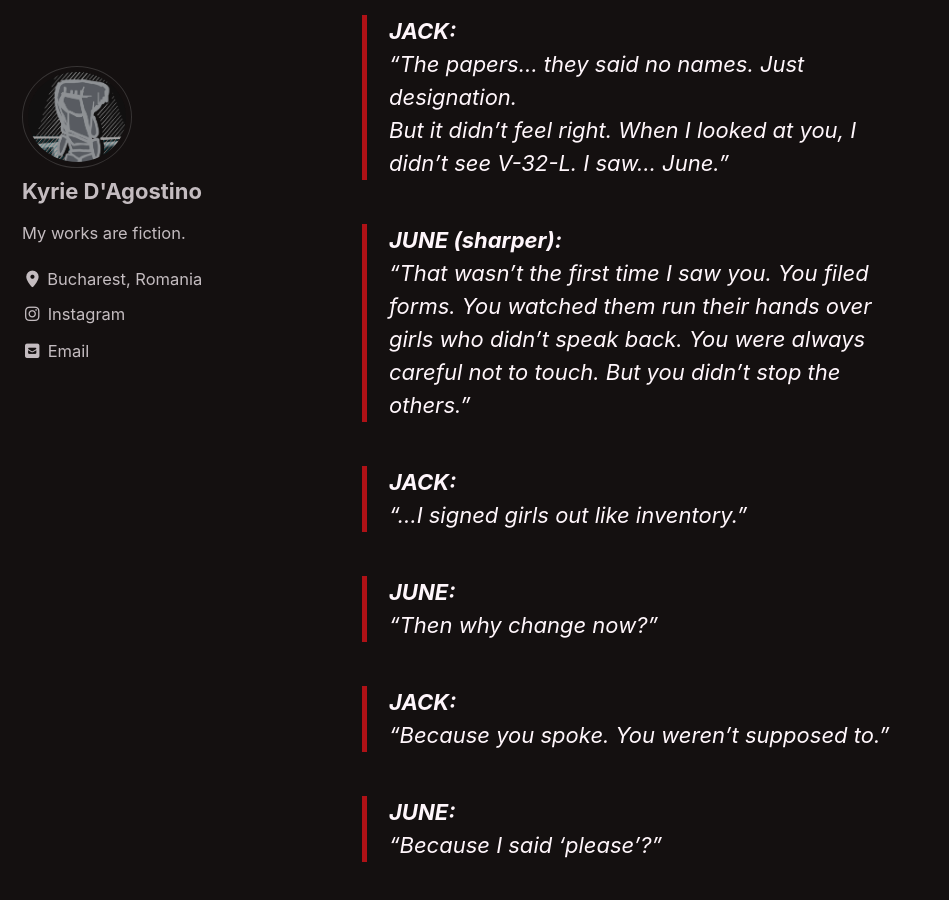
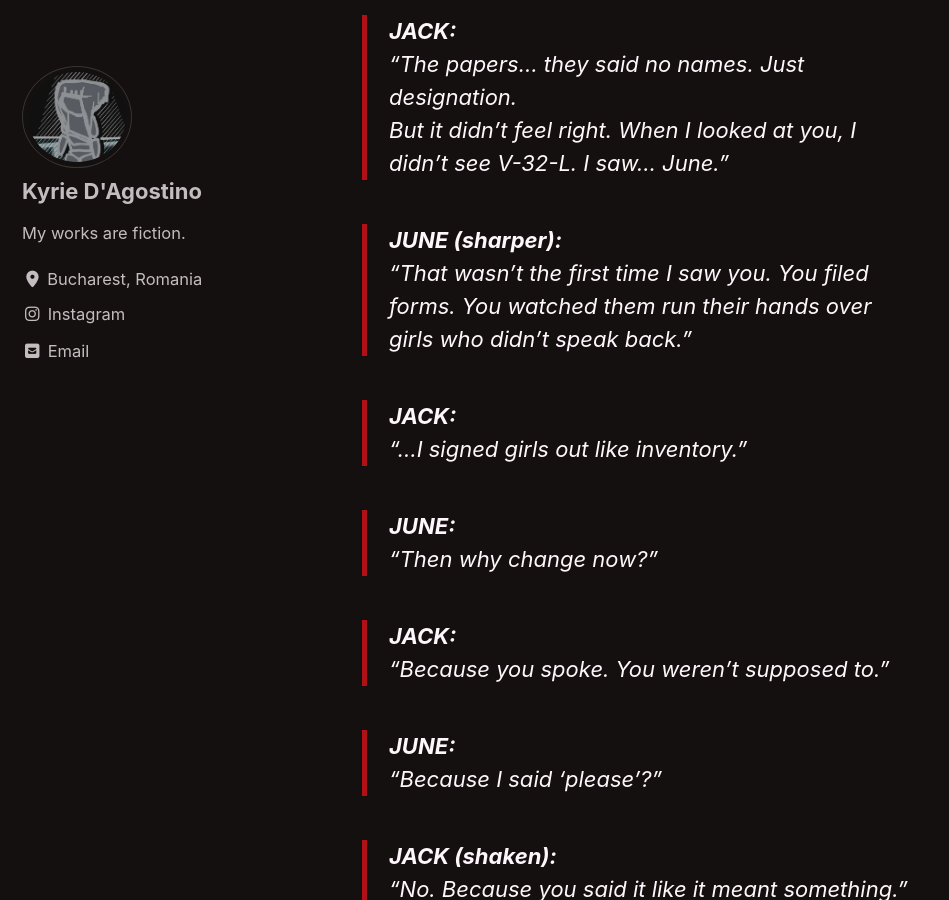
Before and after one commit to kyrie-edelweiss/edelweiss-archive, a Jekyll site: the page built from _pages/red-king.md, in a window 1280 px wide and 900 px high, scrolled down 24101 px. Shown: the whole window, without its empty margins (0-949 px from the left). Built offline with Jekyll 4.4.1, drawn with Linux system fonts in a browser that asks for light colours; cached includes are drawn as plain includes; our own code applies the rules of GitHub Pages for plain Markdown files.

Commit message:
Update red-king.md

```diff
--- a/_pages/red-king.md
+++ b/_pages/red-king.md
@@ -443,7 +443,7 @@
 > But it didn’t feel right. When I looked at you, I didn’t see V-32-L. I saw… June.”
 
 > **JUNE (sharper):**
-> “That wasn’t the first time I saw you. You filed forms. You watched them run their hands over girls who didn’t speak back. You were always careful not to touch. But you didn’t stop the others.”
+> “That wasn’t the first time I saw you. You filed forms. You watched them run their hands over girls who didn’t speak back.”
 
 > **JACK:**
 > “…I signed girls out like inventory.”
```
